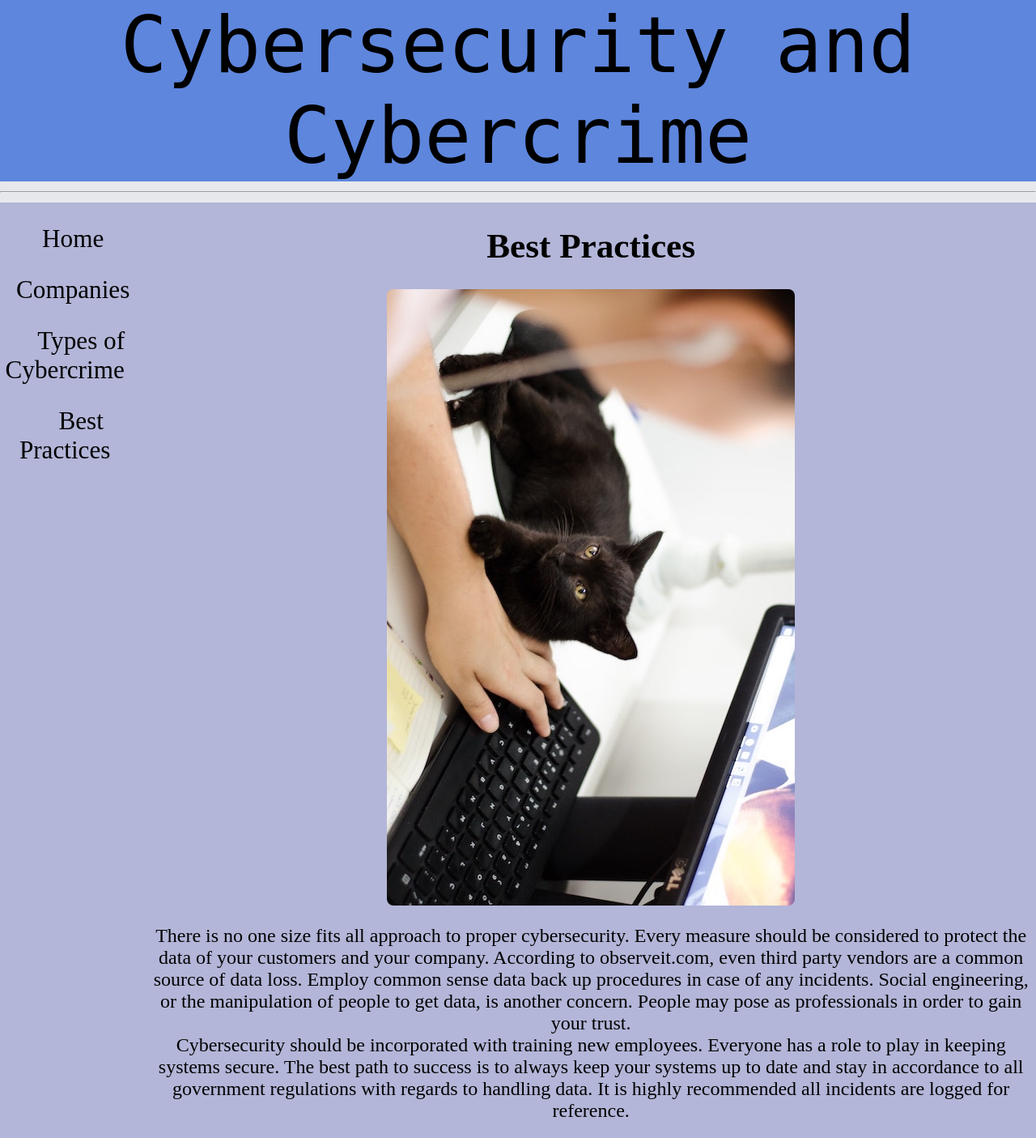
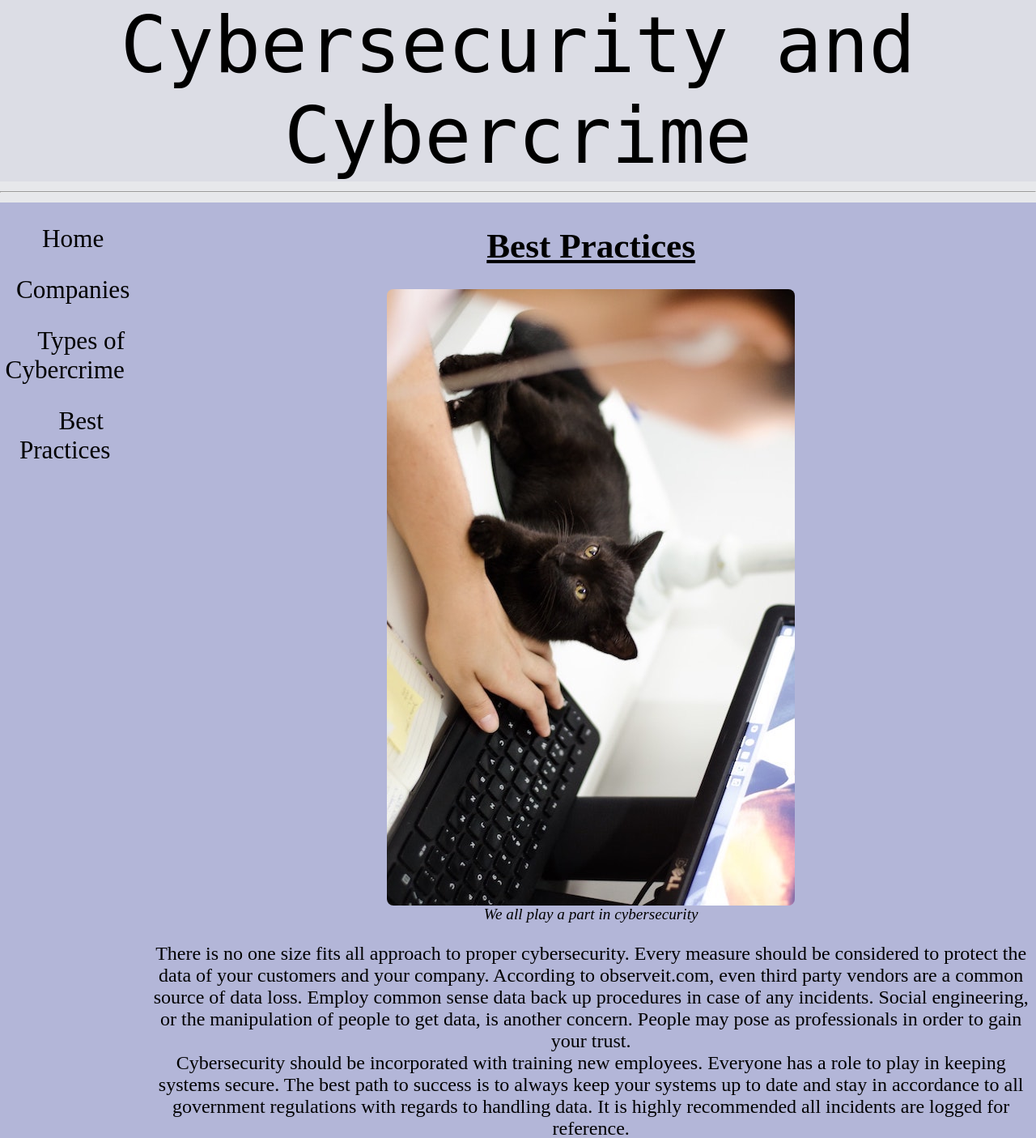
Before and after one commit to evilmurries/cst336-hw1, a PHP site: page /practices.php in a window 1280 px wide. Shown: the top 1405 px of the page at 81% size. Run offline with PHP 8.4, Linux system fonts and the light colour scheme; some web fonts are replaced.

Commit message:
css rules

```diff
--- a/css/styles.css
+++ b/css/styles.css
@@ -5,7 +5,7 @@ header, main, nav, footer {
 }
 
 header {
-    background-color: #5E86DD;
+    background-color: #DCDDE5;
     font-family: 'B612 Mono', monospace;
     font-size: 4em;
     justify-content: center;
@@ -47,6 +47,7 @@ h1 {
     font-size: 1.8em;
     text-align: center;
     justify-content: center;
+    text-decoration: underline;
 }
 
 section {
@@ -101,3 +102,8 @@ blockquote {
     font-size: .8em;
     margin: 0 auto;
 }
+
+figcaption {
+    font-size: .8em;
+    font-style: italic;
+}
--- a/practices.php
+++ b/practices.php
@@ -25,7 +25,10 @@
             <h1>
                 <strong>Best Practices</strong>
             </h1>
-            <img src="img/keyboard_cat.jpg" alt="Person working at computer">
+            <figure>
+                <img src="img/keyboard_cat.jpg" alt="Person working at computer">
+                <figcaption>We all play a part in cybersecurity</figcaption>
+            </figure>
             <p>
                 There is no one size fits all approach to proper cybersecurity. Every measure
                 should be considered to protect the data of your customers and your company. According to
```
